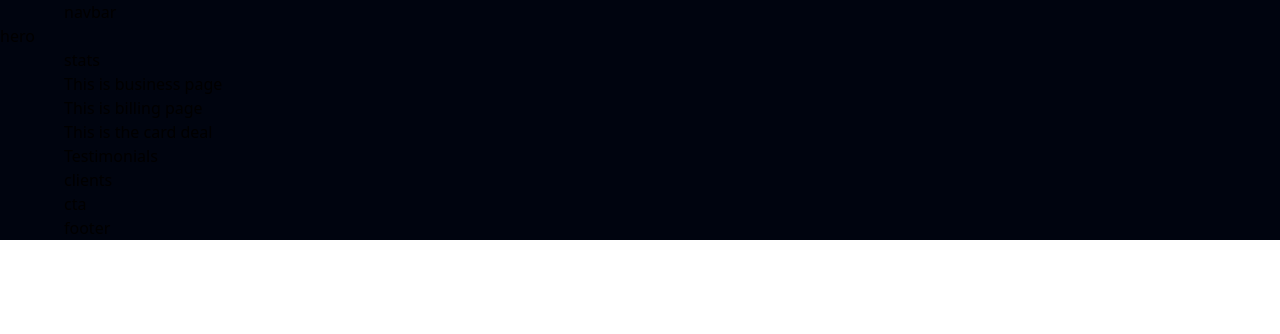
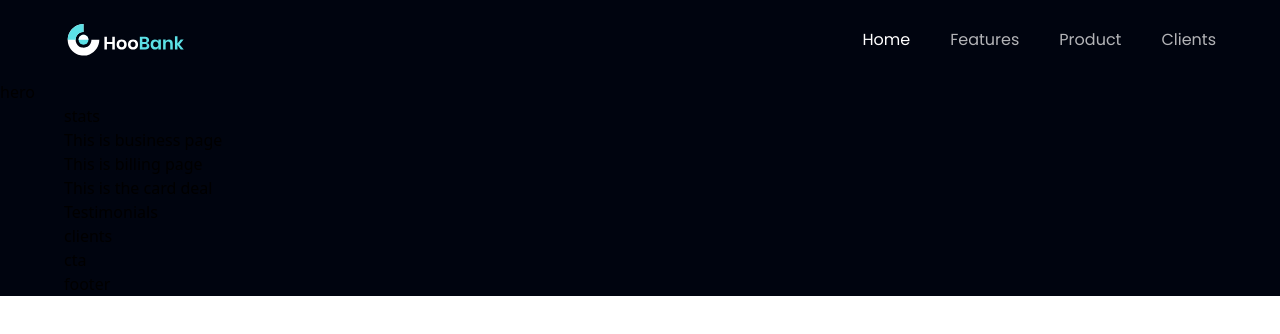
Before and after one commit to rirefat/project_hoobank, a React (Vite) app: page / in a window 1280 px wide. Shown: the top 334 px of the page. Built offline with nearby package versions, Linux system fonts and the light colour scheme.

Commit message:
done navbar

```diff
--- a/src/components/Navbar.jsx
+++ b/src/components/Navbar.jsx
@@ -1,11 +1,45 @@
-import React from 'react';
+import { useState } from "react";
+
+import { close, logo, menu } from "../assets";
+import { navLinks } from "../constants";
 
 const Navbar = () => {
-    return (
-        <div>
-            navbar
-        </div>
-    );
+  const [active, setActive] = useState("Home");
+  const [toggle, setToggle] = useState(false);
+
+  return (
+    <nav className="w-full flex py-6 justify-between items-center navbar">
+      <img src={logo} alt="hoobank" className="w-[124px] h-[32px]" />
+
+      <ul className="list-none sm:flex hidden justify-end items-center flex-1">
+            {navLinks.map((nav, index) => (
+            <li
+                key={nav.id}
+                className={`font-poppins font-normal cursor-pointer text-[16px] ${
+                active === nav.title ? "text-white" : "text-dimWhite"
+                } ${index === navLinks.length - 1 ? "mr-0" : "mr-10"}`}
+                onClick={() => setActive(nav.title)}
+            >
+                <a href={`#${nav.id}`}>{nav.title}</a>
+            </li>
+            ))}
+      </ul>
+
+      <div className="sm:hidden flex flex-1 justify-end items-center">
+            <img src={toggle ? close : menu} alt="menu" className="w-[28px] h-[28px] object-contain" onClick={() => setToggle(!toggle)} />
+
+            <div className={`${!toggle ? "hidden" : "flex"} p-6 bg-black-gradient absolute top-20 right-0 mx-4 my-2 min-w-[140px] rounded-xl sidebar`}>
+                <ul className="list-none flex justify-end items-start flex-1 flex-col">
+                    {navLinks.map((nav, index) => (
+                    <li key={nav.id} className={`font-poppins font-medium cursor-pointer text-[16px] ${active === nav.title ? "text-white" : "text-dimWhite"} ${index === navLinks.length - 1 ? "mb-0" : "mb-4"}`} onClick={() => setActive(nav.title)}>
+                        <a href={`#${nav.id}`}>{nav.title}</a>
+                    </li>
+                    ))}
+                </ul>
+            </div>
+      </div>
+    </nav>
+  );
 };
 
 export default Navbar;
```
